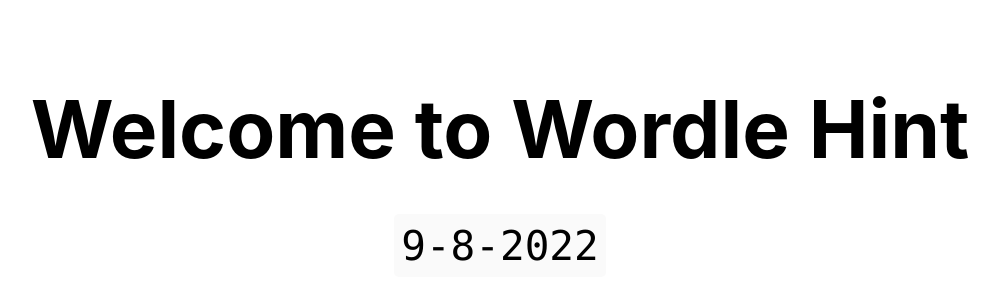
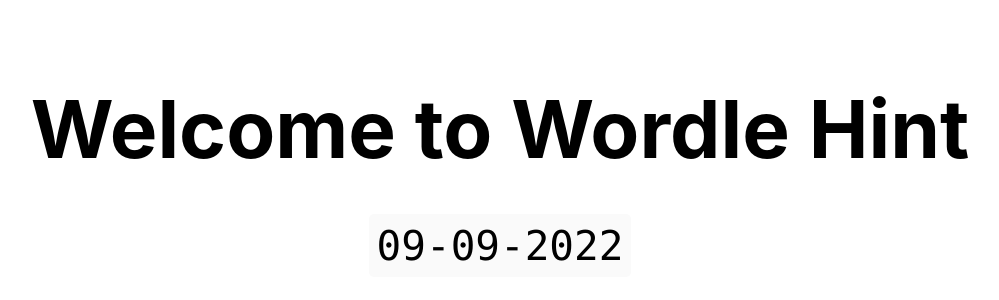
Before and after one commit to andrewbastian/next-word, a Next.js app: page / in a window 1280 px wide. Shown: the part 200-500 px from the top of the page, without its empty margins (140-1139 px from the left). Built offline with nearby package versions, Linux system fonts and the light colour scheme; no server answers; the database is empty.

Commit message:
Standardized date to EST.

```diff
--- a/pages/index.tsx
+++ b/pages/index.tsx
@@ -1,7 +1,6 @@
 import type { NextPage } from "next";
 import { useState, useEffect } from "react";
 import Head from "next/head";
-import Image from "next/image";
 import styles from "../styles/Home.module.css";
 import { getDoc, doc, DocumentData } from "firebase/firestore";
 import { Synonyms } from "../components/Synonyms";
@@ -14,17 +13,21 @@
   /*~~~~~~~~~~~~~~~~~~~~~~~~~~~~~~~~~~~~~~~~~~~~~~~~~~~~~~~~~~~~~~~~~~*/
 
   const date = new Date();
-  let day = date.getDate();
-  let month = date.getMonth();
-  let year = date.getFullYear();
 
+  const nyDate = new Date(date).toLocaleDateString("en-US", {
+    timeZone: "America/New_York",
+    month: "2-digit",
+    day: "2-digit",
+    year: "numeric",
+  });
+
+  const dateRef = nyDate.replaceAll("/", "-");
   const [answers, setAnswers] = useState<DocumentData | undefined>();
 
   /*~~~~~~~~~~~~~~~~~~~~~~~~~~~~~~~~~~~~~~~~~~~~~~~~~~~~~~~~~~~~~~~~~~*/
 
   useEffect(() => {
-    const date = new Date();
-    const dateRef = `${date.getMonth()}-${date.getDay()}-${date.getFullYear()}`;
+    console.log("dateRef:", dateRef);
 
     async function getDocq() {
       const db = firesbaseInit();
@@ -39,7 +42,7 @@
       return val;
     });
     daDoc.then((v) => setAnswers(v?.data()));
-  }, []);
+  }, [dateRef]);
 
   /*~~~~~~~~~~~~~~~~~~~~~~~~~~~~~~~~~~~~~~~~~~~~~~~~~~~~~~~~~~~~~~~~~~*/
   /*~~~~~~~~~~~~~~~~~~~~~~~~~~~~~~~~~~~~~~~~~~~~~~~~~~~~~~~~~~~~~~~~~~*/
@@ -59,7 +62,7 @@
 
           <p className={styles.description}>
             {" "}
-            <code className={styles.code}>{`${day}-${month}-${year}`}</code>
+            <code className={styles.code}>{`${dateRef}`}</code>
           </p>
           {answers && (
             <>
```
